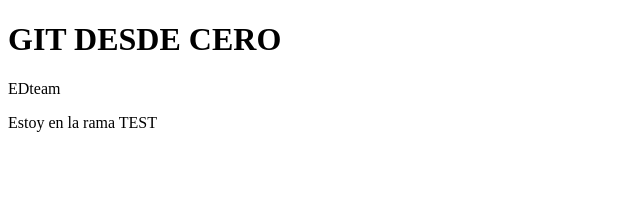
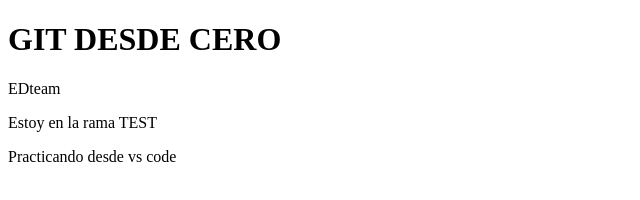
Before and after one commit to Challco17/practicando-git, a plain HTML site: page index.html in a window 1280 px wide. Shown: the whole page, without its empty margins (0-640 px from the left). Drawn offline with Linux system fonts and the light colour scheme.

Commit message:
Primer commit desde VS code

```diff
--- a/index.html
+++ b/index.html
@@ -3,7 +3,7 @@
 <head>
     <meta charset="UTF-8">
     <meta name="viewport" content="width=device-width, initial-scale=1.0">
-    <title>Practicando con GIT</title>
+    <title>Practicando con GIT desde vs code</title>
 </head>
 <body>
     <h1>GIT DESDE CERO</h1>
@@ -11,5 +11,10 @@
     <section>
         <p>Estoy en la rama TEST</p>
     </section>
+    <div>
+        <p>
+            Practicando desde vs code
+        </p>
+    </div>
 </body>
 </html>
```
Also changed, not shown: 1 other file.
